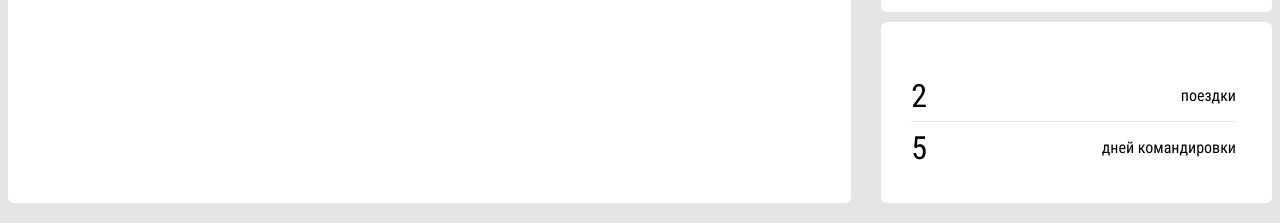
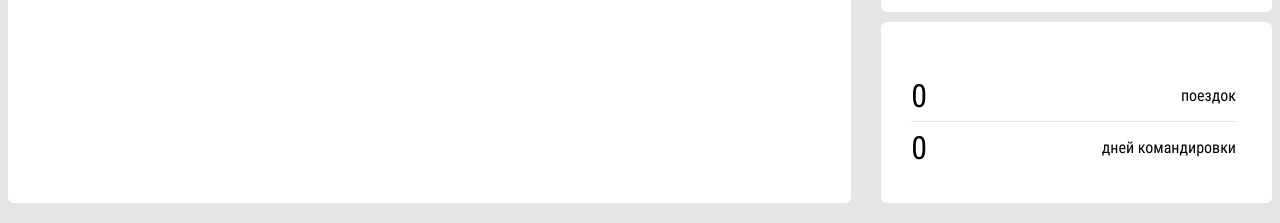
Before and after one commit to katylorny/test-calendar, a Vue app: page / in a window 1280 px wide. Shown: the part 216-439 px from the top of the page. Built offline with nearby package versions, Linux system fonts and the light colour scheme; what v-calendar would draw is missing.

Commit message:
getTripsCount, getTripDaysCount

```diff
--- a/src/pages/Main.vue
+++ b/src/pages/Main.vue
@@ -64,12 +64,12 @@
       </div>
       <div class="employee__data">
         <div class="employee__trips">
-          <p class="employee__duration">{{ attributes.length }}</p>
-          <p>{{ attributes.length | formatWord(['поездка', 'поездки', 'поездок']) }}</p>
+          <p class="employee__duration">{{ getTripsCount }}</p>
+          <p>{{ getTripsCount | formatWord(['поездка', 'поездки', 'поездок']) }}</p>
         </div>
         <div class="employee__days">
-          <p class="employee__duration">{{ tripLength }}</p>
-          <p>{{ tripLength | formatWord(['день', 'дня', 'дней']) }} командировки</p>
+          <p class="employee__duration">{{ getTripsDaysCount }}</p>
+          <p>{{ getTripsDaysCount | formatWord(['день', 'дня', 'дней']) }} командировки</p>
         </div>
       </div>
     </div>
@@ -79,7 +79,7 @@
 <script>
 import backButtonImg from '../assets/button-back.png'
 import nextButtonImg from '../assets/button-next.png'
-import moment from 'moment'
+// import moment from 'moment'
 import {pics} from "@/assets/common/pics";
 import userPic from '../assets/img/user.jpg'
 import openIconImg from '../assets/img/open-icon.svg'
@@ -92,7 +92,9 @@ export default {
       colors: {},
       holidays: [],
       displayedYear: null,
-      tripLength: 0,
+      displayedMonth: null,
+      // tripsCount: 0,
+      // tripLength: 0,
       backButtonImg,
       nextButtonImg,
       openIconImg,
@@ -213,6 +215,41 @@ export default {
     },
     fullAttributes() {
       return [...this.attributes, ...this.fullHolidays]
+    },
+    getTripsCount() {
+      // количество командировок
+      let tripsCount = 0
+      this.attributes.forEach((trip) => {
+        const startMonth = trip.dates[0].start.getMonth() + 1
+        const endMonth = trip.dates[0].end.getMonth() + 1
+        if ((this.displayedMonth >= startMonth) && (this.displayedMonth) <= endMonth) {
+          tripsCount++
+        }
+
+      })
+      return tripsCount
+
+    },
+    getTripsDaysCount() {
+      // количество дней командировок
+      let tripsDaysCount = 0
+      this.attributes.forEach((trip) => {
+
+        const start = trip.dates[0].start
+        const end = trip.dates[0].end
+
+        let day = new Date(start);
+        while(day <= end){
+          if (day.getMonth() + 1 === this.displayedMonth) {
+            tripsDaysCount ++
+          }
+
+          const newDate = day.setDate(day.getDate() + 1);
+          day = new Date(newDate);
+        }
+      })
+
+      return tripsDaysCount
     }
   },
 
@@ -230,6 +267,7 @@ export default {
   methods: {
     onPageChange(e) {
       this.displayedYear = e.year
+      this.displayedMonth = e.month
     },
 
     fetchEmployees() {
@@ -246,13 +284,12 @@ export default {
     onEmployeeChange() {
       if (!this.employeesInfo.length) return
       const employeeTrips = this.getEmployeeById(this.selectedEmployee.id).businessTrips
-      this.tripLength = 0
       this.attributes = employeeTrips.map((trip, i) => {
         const dateArrayStart = trip.date.start.split(`.`)
         const dateArrayEnd = trip.date.end.split(`.`)
         const [day, month, year] = dateArrayStart
         const [dayEnd, monthEnd, yearEnd] = dateArrayEnd
-        const employeeData = {
+        return {
           key: i,
           customData: {
             title: trip.cityName,
@@ -261,9 +298,6 @@ export default {
             {start: new Date(year, month - 1, day), end: new Date(yearEnd, monthEnd - 1, dayEnd)},
           ]
         }
-        const diff = new moment.duration(employeeData.dates[0].end - employeeData.dates[0].start);
-        this.tripLength += diff.asDays() + 1
-        return employeeData
       })
     },
     getEmployeeById(id) {
```
